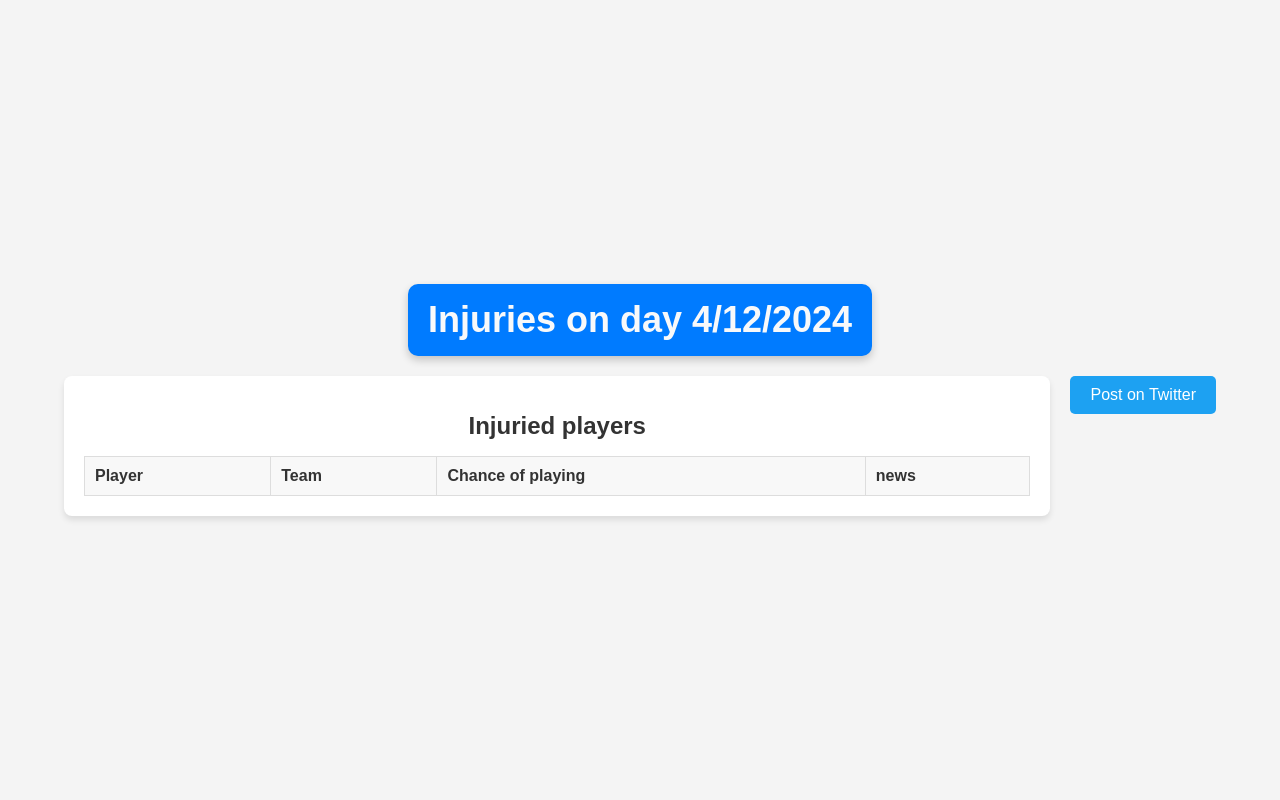
After one commit to ghassenSW/FPL_Academy, a Flask app: page /injury_updates in a window 1280 px wide. The commit adds this page. Run offline with Flask 3, Linux system fonts and the light colour scheme; data that the repository does not hold is empty.

Commit message:
'commit'

```diff
--- a/app.py
+++ b/app.py
@@ -19,6 +19,7 @@ client = MongoClient(MONGODB_URI)
 db = client['my_database']
 collection = db['accounts']
 price_change_db=db['price_change']
+injury_updates_db=db['injuries']
 
 if 'accounts' not in db.list_collection_names():
     db.create_collection('accounts')
@@ -87,6 +88,14 @@ def price_change():
     day=f'{str(current_date.day)}/{str(current_date.month)}/{str(current_date.year)}'
     return render_template("price_change.html",risers=risers,fallers=fallers,day=day)
 
+@app.route("/injury_updates")
+def injury_updates():
+    injuries=injury_updates_db.find_one()
+
+    current_date=datetime.now()
+    day=f'{str(current_date.day)}/{str(current_date.month)}/{str(current_date.year)}'
+    return render_template("injury_updates.html",injuries=injuries,day=day)
+
 @app.route('/index')
 def index():
     if 'loggedin' in session:
--- a/static/price_change.css
+++ b/static/price_change.css
@@ -9,7 +9,7 @@ body {
     flex-direction: column;
     justify-content: center;
     align-items: center;
-    height: 100vh;
+    min-height: 100vh;
   }
 h1 {
     text-align: center;
--- a/templates/index.html
+++ b/templates/index.html
@@ -29,8 +29,8 @@
 
           <section  class="cards">
             <div class="card">
-                <h3>Injury updates</h3>
-                <p>Post the injuries of today</p>
+              <a href="{{ url_for('injury_updates') }}"><h3>Injury Updates</h3>
+              <p>Post the injuries of today</p></a>
             </div>
             <div class="card">
               <a href="{{ url_for('price_change') }}"><h3>Price Change</h3>
--- /dev/null
+++ b/templates/injury_updates.html
@@ -0,0 +1,51 @@
+<!DOCTYPE html>
+<html lang="en">
+<head>
+  <meta charset="UTF-8">
+  <meta name="viewport" content="width=device-width, initial-scale=1.0">
+  <title>Table Dashboard</title>
+  <link rel="stylesheet" href="{{ url_for('static', filename='price_change.css') }}">
+</head>
+<body>
+  <h1>Injuries on day {{day}}</h1>
+  <div class="container">
+    <!-- Tables Section -->
+    <div class="tables">
+      <!-- Left Table -->
+      <div class="table-card">
+        <div class="card-header">
+          <div class="title">
+              <span>Injuried players</span>
+          </div>
+      </div>
+
+        <table>
+          <thead>
+            <tr>
+              <th>Player</th>
+              <th>Team</th>
+              <th>Chance of playing</th>
+              <th>news</th>
+            </tr>
+          </thead>
+          <tbody>
+            {% for i in range(injuries.full_name|length) %}
+            <tr>
+              <td>{{injuries.full_name[i]}}</td>
+              <td>{{injuries.team[i]}}</td>
+              <td>{{injuries.chance_of_playing_next_round[i]}}</td>
+              <td>{{injuries.news[i]}}</td>
+            </tr>
+            {%endfor%}
+          </tbody>
+        </table>
+      </div>
+
+    <!-- Button Section -->
+    <div class="button-container">
+      <button class="post-twitter-btn">Post on Twitter</button>
+    </div>
+  </div>
+
+</body>
+</html>
```
Also changed, not shown: injury_updates.py (added, +86 -0 lines).
